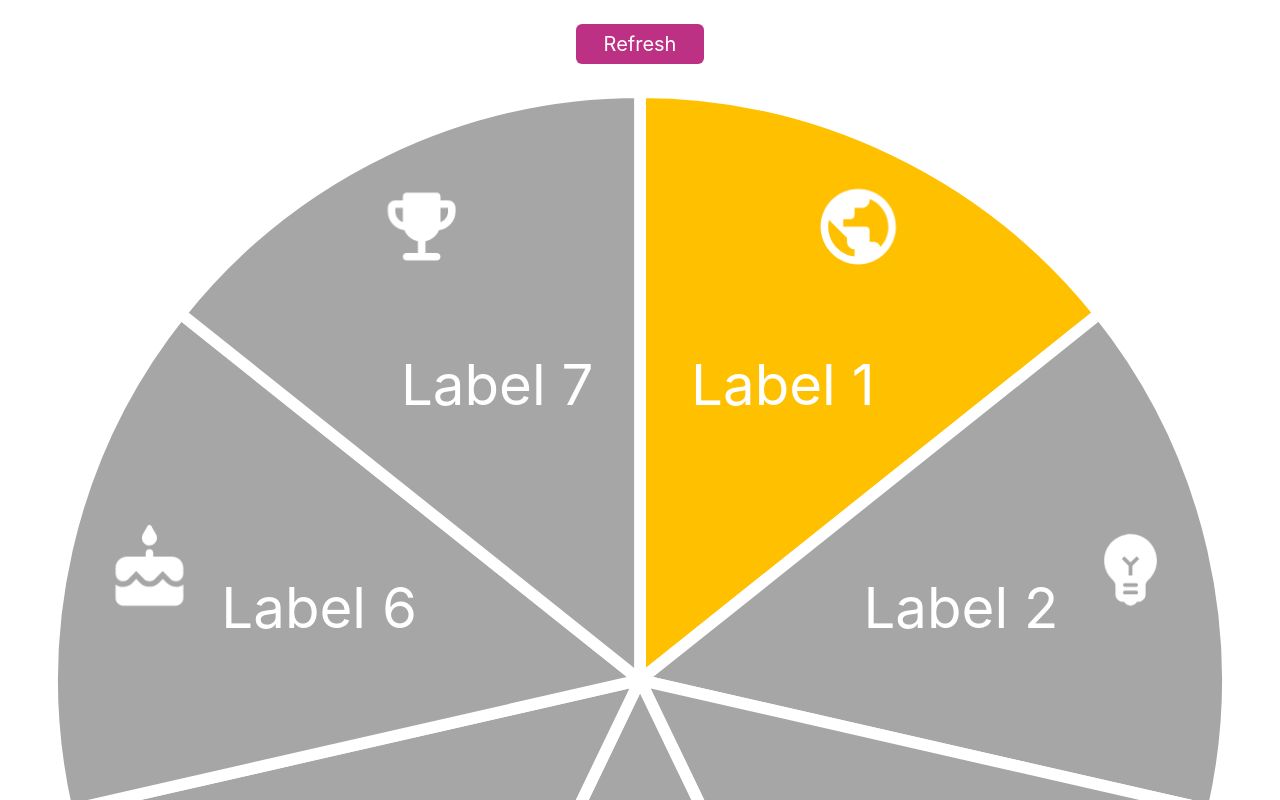
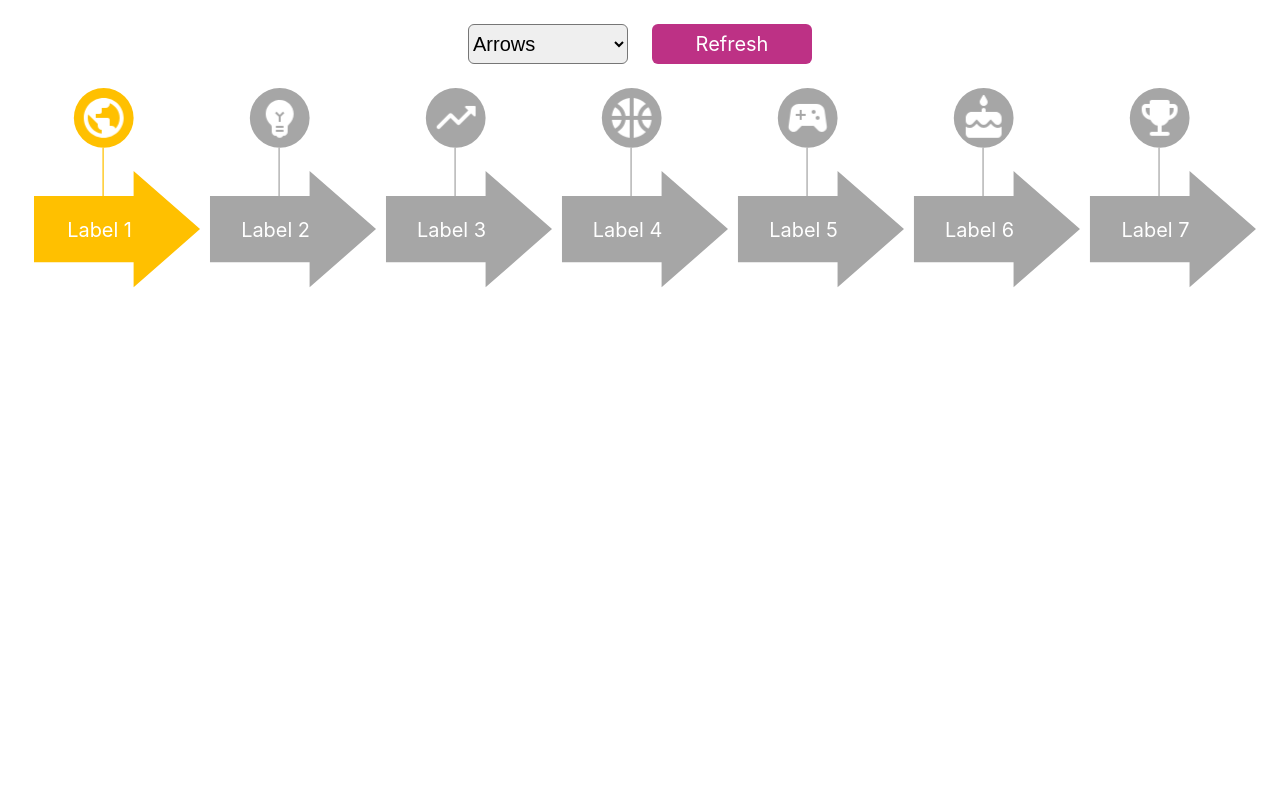
Before and after one commit to brentmcleod/smart-shapes, a React (Create React App) app: page / in a window 1280 px wide. Shown: the top 800 px of the page. Built offline with nearby package versions, Linux system fonts and the light colour scheme.

Commit message:
Created Controls and set max widths for Diagram shapes

```diff
--- a/src/App.js
+++ b/src/App.js
@@ -7,20 +7,34 @@ import Controls from "./components/Controls";
 function App() {
   const [id, setId] = useState(1);
   const [data, layouts, loading] = useData();
+  const [displayType, setDisplayType] = useState("arrows");
   const [content, setContent] = useState(null);
 
   const handleRefresh = () => setId(id + 1);
-  const handleShowContent = content => setContent(content);
-  const handleHideContent = () => setContent(null);
+
+  const handleShowContent = content => {
+    document.body.classList.toggle("modal-open");
+    setContent(content);
+  };
+  const handleHideContent = () => {
+    document.body.classList.toggle("modal-open");
+    setContent(null);
+  };
+
+  const handleChangeType = e => {
+    setDisplayType(e.target.value);
+    handleRefresh();
+  };
 
   return (
     <div className="App">
-      <Controls refresh={handleRefresh} />
+      <Controls refresh={handleRefresh} changeType={handleChangeType} />
       {!loading && (
         <SmartDiagram
           key={id}
+          displayType={displayType}
           screen={data.screens[0]}
-          layout={layouts[data.screens[0].screen_display_type]}
+          layout={layouts[displayType]} //data.screens[0].screen_display_type
           showContent={handleShowContent}
         />
       )}
--- a/src/components/Controls.js
+++ b/src/components/Controls.js
@@ -1,9 +1,25 @@
 import React from "react";
 
-const Controls = ({ refresh }) => {
+const Controls = ({ refresh, changeType }) => {
+  const displayTypes = {
+    arrows: "Arrows",
+    honeycomb: "Honeycomb",
+    pyramid: "Pyramid",
+    cycle: "Cycle",
+    arc: "Arc",
+    matrix: "Matrix",
+    pie: "Pie Chart"
+  };
   return (
     <div className="controls">
-      <button className="btn-action" onClick={refresh}>
+      <select onChange={changeType}>
+        {Object.keys(displayTypes).map(key => (
+          <option key={key} value={key}>
+            {displayTypes[key]}
+          </option>
+        ))}
+      </select>
+      <button className="btn-refresh" onClick={refresh}>
         Refresh
       </button>
     </div>
--- a/src/components/FlyoutContent.js
+++ b/src/components/FlyoutContent.js
@@ -17,7 +17,7 @@ const FlyoutContent = ({ content, hideContent }) => {
                 __html: content.objects[0].locale.en.description
               }}
             />
-            <button className="btn-action" onClick={() => hideContent()}>
+            <button className="btn-continue" onClick={() => hideContent()}>
               Continue
             </button>
           </>
--- a/src/components/SmartDiagram.js
+++ b/src/components/SmartDiagram.js
@@ -18,7 +18,7 @@ const assets = {
   ShapeLabel
 };
 
-const SmartDiagram = ({ screen, layout, showContent }) => {
+const SmartDiagram = ({ screen, layout, displayType, showContent }) => {
   const [current, setCurrent] = useState(0);
   const shapes = screen.sub_screens.slice(0, layout.max_shapes);
   const transform = plotTransform(
@@ -37,8 +37,9 @@ const SmartDiagram = ({ screen, layout, showContent }) => {
   };
 
   return (
+    <div className={"smart-diagram-wrapper " + displayType}>
       <svg
-      className={"smart-diagram " + screen.screen_display_type}
+        className={"smart-diagram " + displayType}
         viewBox={`0 0 ${layout.canvas.w} ${layout.canvas.h}`}
       >
         <defs>
@@ -62,7 +63,7 @@ const SmartDiagram = ({ screen, layout, showContent }) => {
               key={"shape" + id}
               className={
                 "shape " +
-              screen.screen_display_type +
+                displayType +
                 (id < current
                   ? " complete"
                   : id === current
@@ -75,7 +76,8 @@ const SmartDiagram = ({ screen, layout, showContent }) => {
             >
               <g
                 transform={
-                transform.type === "rotate" && transform.counter_at === "shape"
+                  transform.type === "rotate" &&
+                  transform.counter_at === "shape"
                     ? `rotate(-${transform.values[id]} ${transform.counter_pivot})`
                     : ""
                 }
@@ -111,6 +113,7 @@ const SmartDiagram = ({ screen, layout, showContent }) => {
           ))}
         </g>
       </svg>
+    </div>
   );
 };
 
--- a/src/components/SoftGlow.js
+++ b/src/components/SoftGlow.js
@@ -18,7 +18,7 @@ const SoftGlow = () => {
           result="thicken"
         />
         <feGaussianBlur in="thicken" stdDeviation="5" result="blurred" />
-        <feFlood flood-color="rgb(0, 220,255)" result="glowColor" />
+        <feFlood floodColor="rgb(0, 220,255)" result="glowColor" />
         <feComposite
           in="glowColor"
           in2="blurred"
@@ -45,7 +45,7 @@ const SoftGlow = () => {
           result="thicken"
         />
         <feGaussianBlur in="thicken" stdDeviation="5" result="blurred" />
-        <feFlood flood-color="rgb(255,255,0)" result="glowColor" />
+        <feFlood floodColor="rgb(255,255,0)" result="glowColor" />
         <feComposite
           in="glowColor"
           in2="blurred"
--- a/src/index.css
+++ b/src/index.css
@@ -7,6 +7,10 @@
   --disabled-color-lighter: #dddddd;
   --bg-accent-color1: #d99b3e;
   --bg-accent-color2: #345071;
+}
+
+html {
+  scroll-behavior: smooth;
 }
 
 body {
@@ -19,7 +23,14 @@ body {
   -webkit-font-smoothing: antialiased;
   -moz-osx-font-smoothing: grayscale;
   font-size: 100%;
+  overflow-x: hidden;
 }
+
+body.modal-open {
+  /* overflow-y: hidden; */
+}
+
+/* Remove Button CSS */
 
 button {
   margin: 0;
@@ -29,19 +40,6 @@ button {
   box-sizing: content-box;
   font-family: inherit;
   cursor: pointer;
-}
-
-.btn-action {
-  display: flex;
-  align-items: center;
-  justify-content: center;
-  width: 8rem;
-  height: 2.5rem;
-  margin: 0 auto;
-  color: white;
-  background-color: #bd3185;
-  border-radius: 6px;
-  font-size: 1.25rem;
 }
 
 svg {
@@ -222,12 +220,12 @@ svg {
   position: fixed;
   top: 0;
   left: 0;
-  width: 100%;
-  height: 100%;
+  width: 100vw;
+  height: 100vh;
   transition: visibility 0ms ease-in-out 300ms;
   overflow-x: hidden;
   overflow-y: auto;
-  z-index: 2;
+  z-index: 1;
 }
 
 .flyout-content-background.active {
@@ -239,7 +237,7 @@ svg {
   position: absolute;
   right: -400px;
   width: 400px;
-  height: 100%;
+  height: 100vh;
   background-color: white;
   box-shadow: 0 4px 8px 0 rgba(0, 0, 0, 0.2), 0 6px 20px 0 rgba(0, 0, 0, 0.19);
   transition: right 300ms ease-in-out;
@@ -261,3 +259,81 @@ svg {
   color: white;
   background-color: #2ea3ed;
 }
+
+.btn-continue {
+  display: flex;
+  align-items: center;
+  justify-content: center;
+  width: 8rem;
+  height: 2.5rem;
+  margin: 0 auto;
+  color: white;
+  background-color: #bd3185;
+  border-radius: 6px;
+  font-size: 1.25rem;
+}
+
+.btn-action:hover {
+  filter: brightness(110%);
+}
+
+/* Controls CSS */
+
+.controls {
+  display: flex;
+  justify-content: center;
+  align-items: center;
+  margin: 12px 0 24px 0;
+}
+
+.controls select {
+  width: 10rem;
+  height: 2.5rem;
+  margin-right: 12px;
+  border-radius: 6px;
+  font-size: 1.25rem;
+}
+
+.btn-refresh {
+  width: 10rem;
+  height: 2.5rem;
+  margin-left: 12px;
+  color: white;
+  background-color: #bd3185;
+  border-radius: 6px;
+  font-size: 1.25rem;
+}
+
+/* Smart Diagram Max Widths */
+
+.smart-diagram-wrapper {
+  margin: 0 auto;
+}
+
+.smart-diagram-wrapper.arc {
+  max-width: 2000px;
+}
+
+.smart-diagram-wrapper.arrows {
+  max-width: 2000px;
+}
+
+.smart-diagram-wrapper.cycle {
+  max-width: 750px;
+}
+
+.smart-diagram-wrapper.honeycomb {
+  max-width: 800px;
+}
+
+.smart-diagram-wrapper.matrix {
+  max-width: 700px;
+}
+
+.smart-diagram-wrapper.pie {
+  max-width: 750px;
+}
+
+.smart-diagram-wrapper.pyramid {
+  max-width: 800px;
+}
```
Lines whose indentation alone changed are shown as unchanged.
